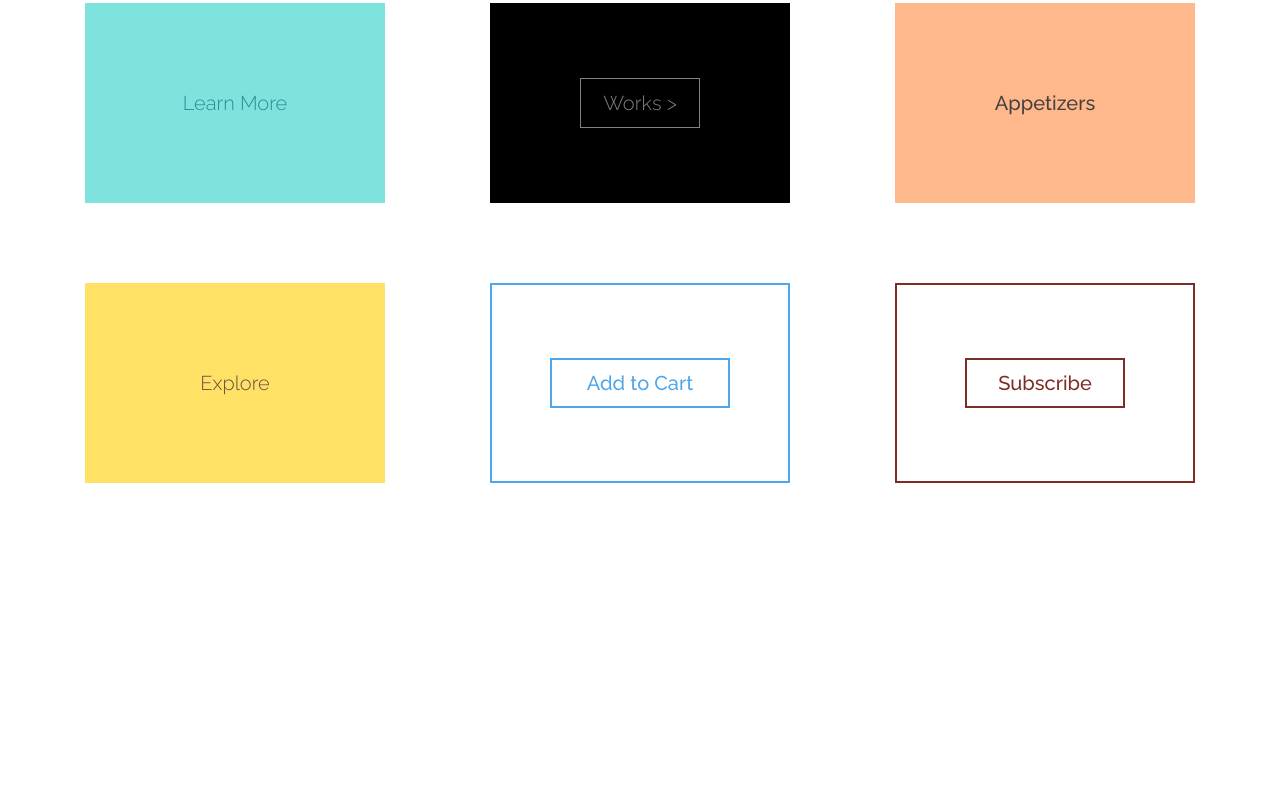
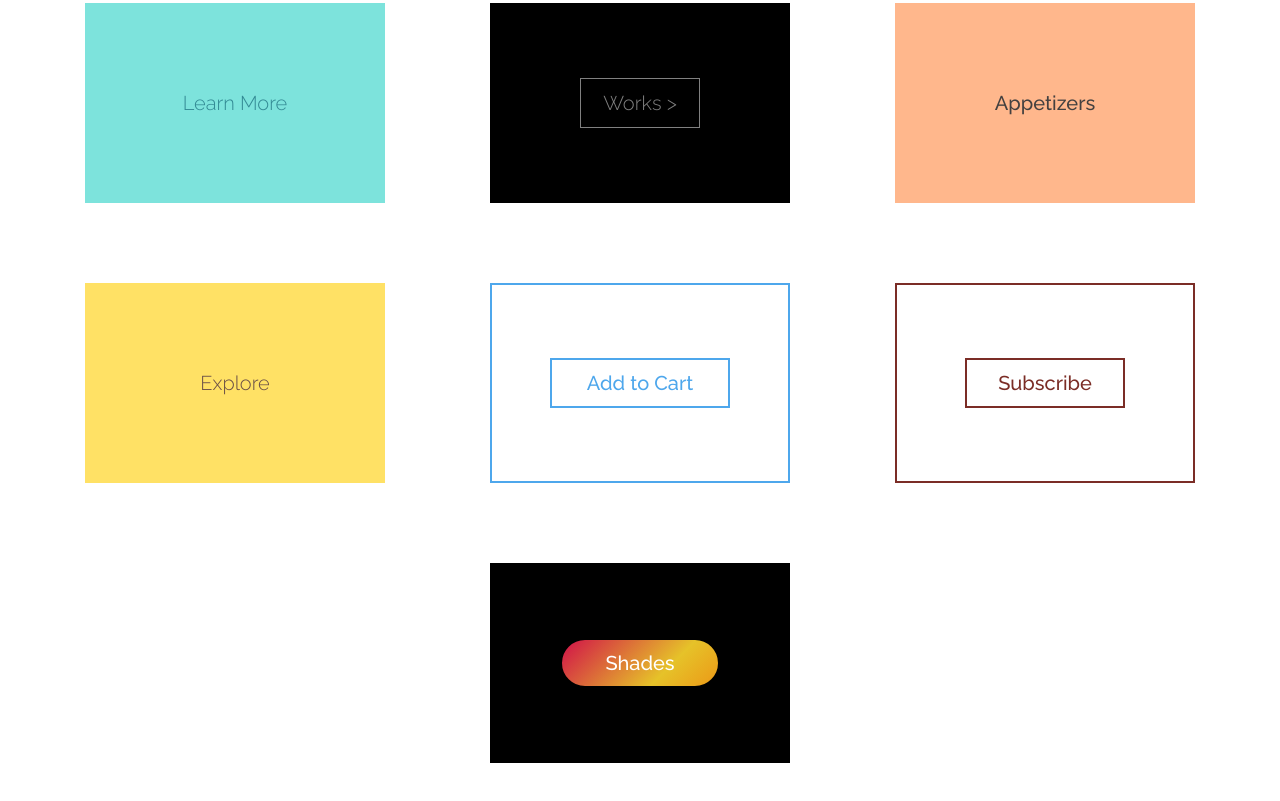
Before and after one commit to lavaboy1738/buttons-collection, a plain HTML site: page index.html in a window 1280 px wide. Shown: the part 697-1498 px from the top of the page. Before the commit the page ends 1220 px from the top, so only its background shows below. Drawn offline with Linux system fonts and the light colour scheme.

Commit message:
adding group 13

```diff
--- a/index.html
+++ b/index.html
@@ -84,7 +84,11 @@
         <div class="group12 group">
             <button class="g12btn btn">Subscribe</button>
         </div>
+        <div class="group13 group">
+            <button class="g13btn btn">Shades</button>
+        </div>
     </div>
+    <a href=""></a>
     <script src="https://kit.fontawesome.com/d961edb034.js" crossorigin="anonymous"></script>
 </body>
 </html>
--- a/style.css
+++ b/style.css
@@ -823,3 +823,54 @@
     right: 0;
     opacity:1
 }
+
+/* group13 */
+.group13{
+    border: none;
+    background-color: black;
+}
+
+.g13btn{
+    position: relative;
+    color: white;
+    width: 160px;
+    background: linear-gradient(135deg, #D11149, #E6C229,#F17105, #1A8FE3, #6610F2, #D11149);
+    background-size: 400%;
+    border-radius: 25px;
+    z-index: 1;
+}
+
+.g13btn:hover{
+    animation: animate 8s linear infinite;
+}
+
+@keyframes animate {
+    0%{
+        background-position: 0%;
+    }
+
+    100%{
+        background-position: 400%;
+    }
+}
+
+.g13btn::before{
+    content: "";
+    position: absolute;
+    top: -5px;
+    left: -5px;
+    right: -5px;
+    bottom: -5px;
+    z-index: -1;
+    background: linear-gradient(135deg, #D11149,#F17105, #1A8FE3, #6610F2, #D11149);
+    background-size: 400%;
+    border-radius: 30px;
+    opacity: 0;
+    transition: 0.5s all ease;
+}
+
+.g13btn:hover::before{
+    opacity: 1;
+    filter: blur(20px);
+    animation: animate 8s linear infinite;
+}
```
